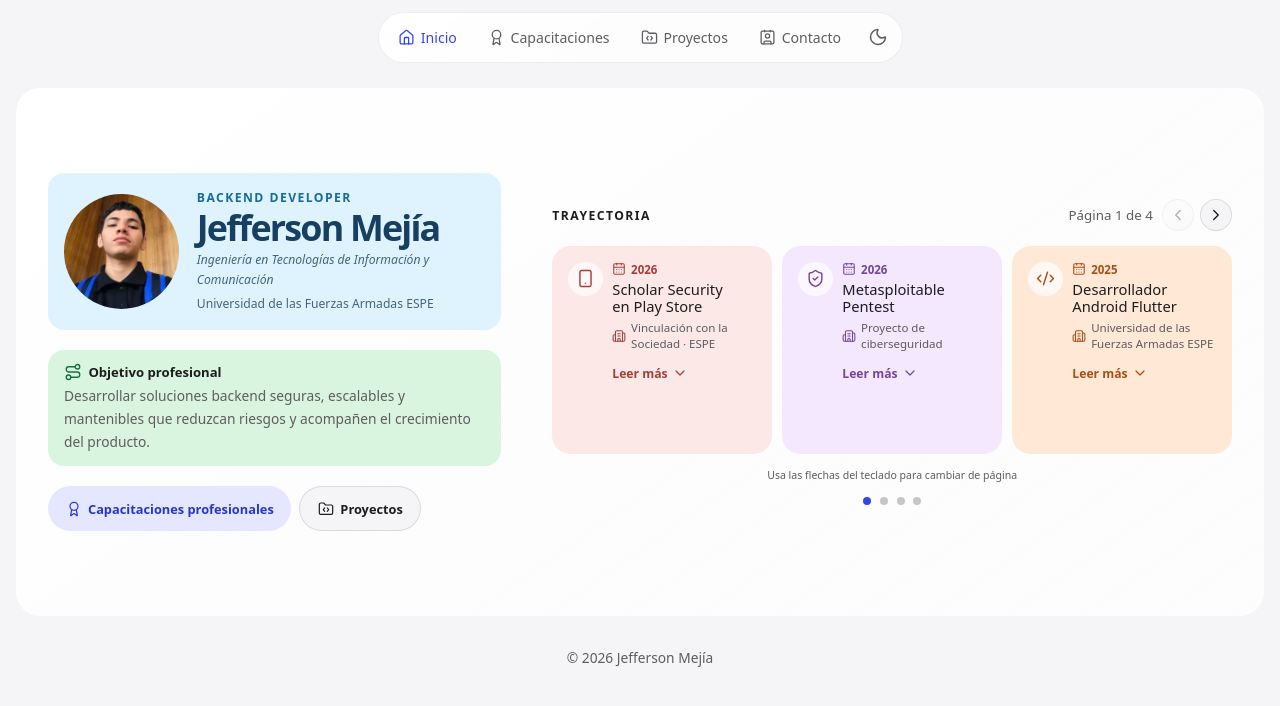
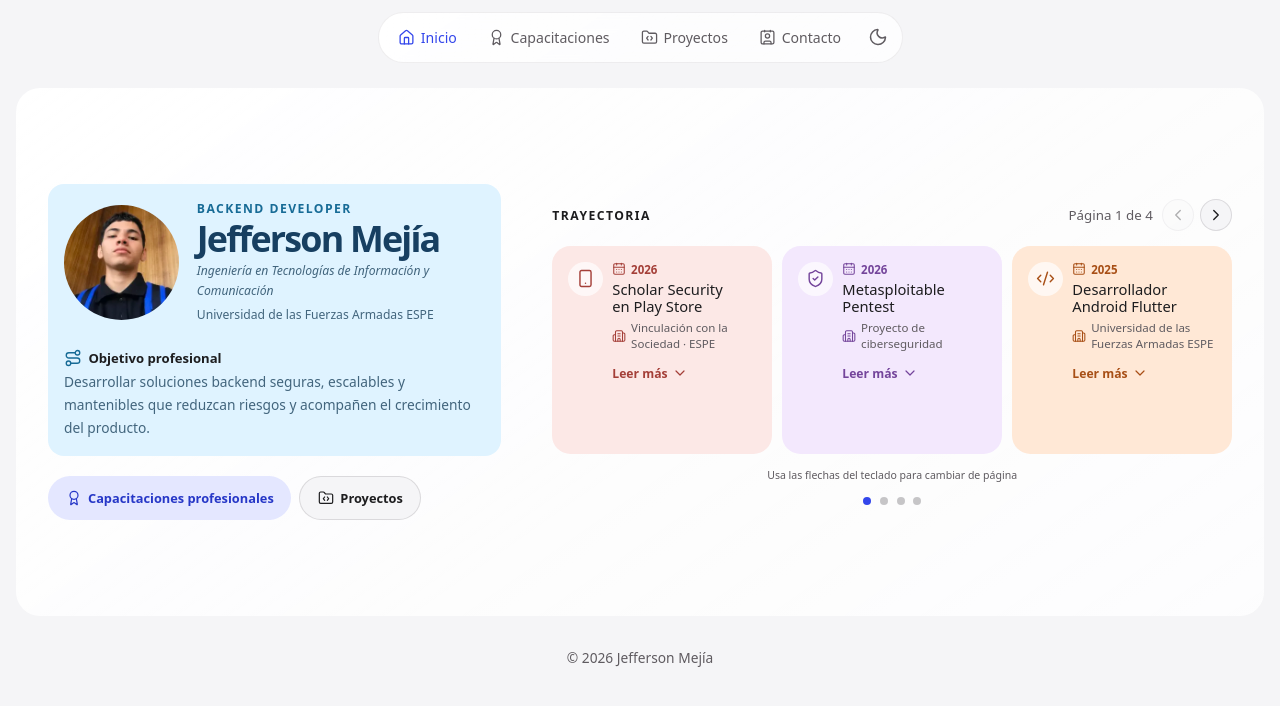
Before and after one commit to jeffersonmejia/portfolio-app, a React (Vite) app: page / in a window 1280 px wide. Shown: the top 706 px of the page. Built offline with nearby package versions, Linux system fonts and the light colour scheme.

Commit message:
refactor: unificar perfil y objetivo profesional

```diff
--- a/src/components/Hero.jsx
+++ b/src/components/Hero.jsx
@@ -10,7 +10,8 @@ export function Hero() {
     <section className="hero page-shell" id="inicio" aria-labelledby="hero-title">
       <article className="hero-card">
         <section className="hero-profile">
-          <header className="hero-heading profile-card">
+          <section className="profile-card">
+            <header className="hero-heading">
               <ProgressiveImage
                 shellClassName="profile-image"
                 src={asset('assets/img/profile-large.webp')}
@@ -30,6 +31,7 @@ export function Hero() {
               <h2 id="objective-title"><Icon name="route" size={18} /> Objetivo profesional</h2>
               <p>{profile.objective}</p>
             </section>
+          </section>
           <nav className="hero-actions" aria-label="Enlaces destacados">
             <a className="button button-primary" href={routeHref('/certificados/')}><Icon name="award" size={16} /> Capacitaciones profesionales</a>
             <a className="button button-quiet" href={routeHref('/proyectos/')}><Icon name="folder" size={16} /> Proyectos</a>
--- a/src/styles/hero.css
+++ b/src/styles/hero.css
@@ -29,6 +29,8 @@
   align-items: center;
 }
 .profile-card {
+  display: grid;
+  gap: var(--space-4);
   padding: var(--space-4);
   border-radius: var(--radius-md);
   background: var(--profile-card-surface);
@@ -52,9 +54,7 @@
   display: grid;
   grid-template-columns: 1fr;
   gap: .3rem;
-  padding: .8rem 1rem;
-  border-radius: var(--radius-md);
-  background: var(--objective-card-surface);
+  padding-top: var(--space-2);
   box-shadow: none;
 }
 .hero-objective h2 {
@@ -65,8 +65,8 @@
   font-size: var(--font-small);
   font-weight: var(--weight-bold);
 }
-.hero-objective h2 svg { color: var(--objective-card-accent); }
-.hero-objective p { font-size: var(--font-body-small); }
+.hero-objective h2 svg { color: var(--profile-card-accent); }
+.hero-objective p { color: var(--profile-card-muted); font-size: var(--font-body-small); }
 .hero-actions { display: flex; flex-wrap: wrap; gap: .5rem; }
 .hero-actions .button { gap: .4rem; font-size: .8rem; }
 .hero-actions .button-primary { color: var(--accent-contrast); background: var(--primary-action-surface); }
--- a/src/styles/tokens.css
+++ b/src/styles/tokens.css
@@ -25,8 +25,6 @@
   --profile-card-accent: #176b96;
   --profile-card-text: #173f61;
   --profile-card-muted: #42657d;
-  --objective-card-surface: #d9f5df;
-  --objective-card-accent: #14733c;
   --project-card-one: #e8f0fe;
   --project-card-two: #fce8e6;
   --project-card-three: #e6f4ea;
@@ -139,8 +137,6 @@
   --profile-card-accent: #86d5ff;
   --profile-card-text: #e0f3ff;
   --profile-card-muted: #b6d9ec;
-  --objective-card-surface: rgba(67, 190, 112, .18);
-  --objective-card-accent: #79dfa0;
   --project-card-one: rgba(83, 132, 226, .16);
   --project-card-two: rgba(220, 83, 74, .16);
   --project-card-three: rgba(67, 190, 112, .15);
```
Lines whose indentation alone changed are shown as unchanged.
